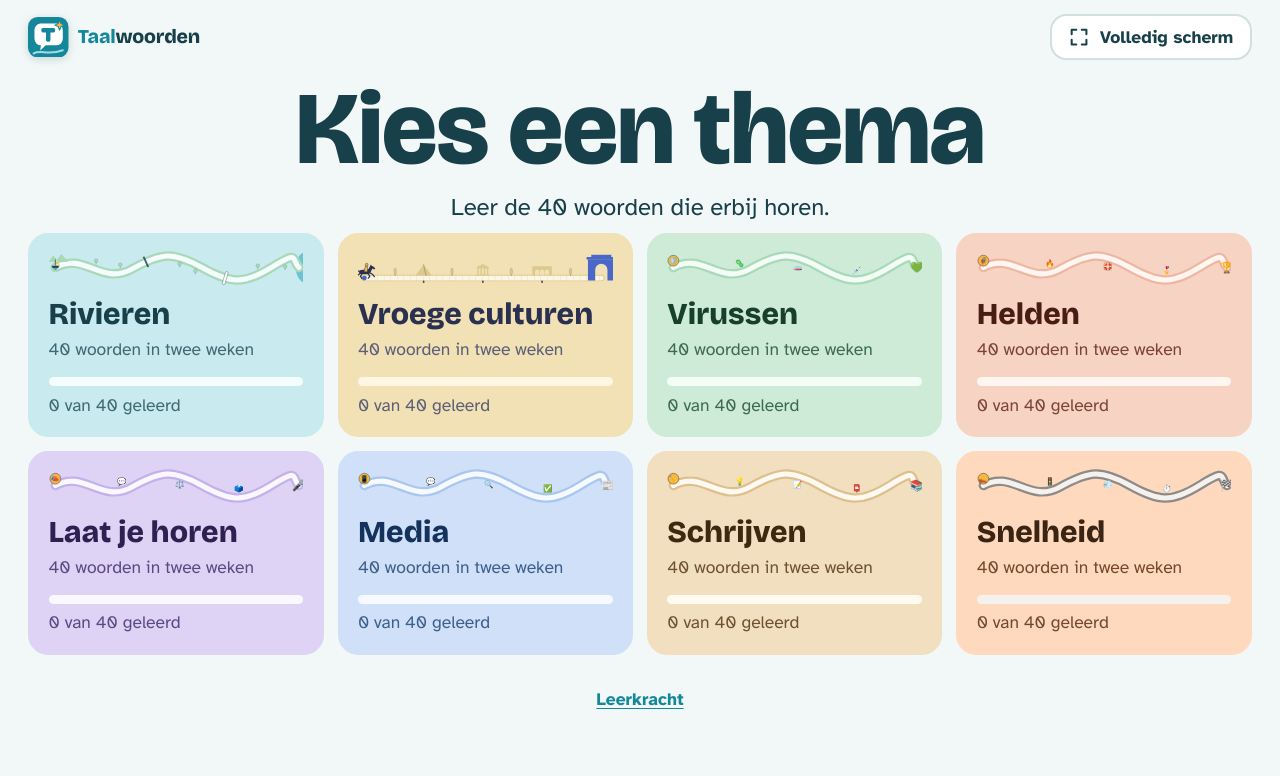
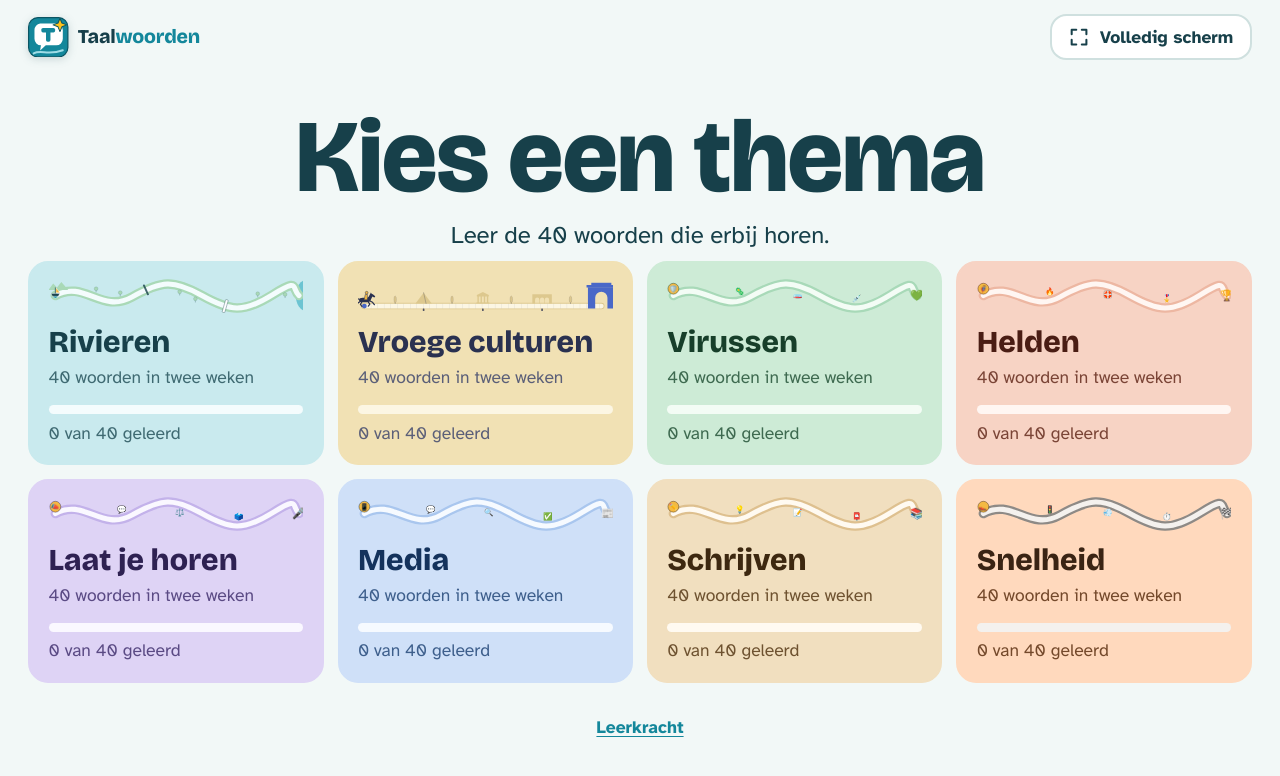
Before and after one commit to SandroMeertens/Taalwoorden-, a plain HTML site: page index.html in a window 1280 px wide. Drawn offline with nearby package versions, Linux system fonts and the light colour scheme.

Commit message:
Logo sterker (rand, grotere gele ster, Taal donker/woorden turquoise); browser mag kleuren niet omzetten; kop schuift niet meer onder het logo
Co-Authored-By: Claude Opus 5.5 <noreply@anthropic.com>
Claude-Session: https://claude.ai/code/session_01EtxAtM4nFfB6Y5W4quJdeT

```diff
--- a/index.html
+++ b/index.html
@@ -1,4 +1,4 @@
-<!doctype html><html lang="nl"><head><meta charset=utf8><title>Taalwoorden groep 8</title><link rel="manifest" href="manifest.webmanifest"><link rel="apple-touch-icon" href="apple-touch-icon.png"><meta name="apple-mobile-web-app-capable" content="yes"><meta name="mobile-web-app-capable" content="yes"><meta name="apple-mobile-web-app-title" content="Taalwoorden"><meta name="theme-color" content="#14879B"><meta name=viewport content="width=device-width,initial-scale=1,viewport-fit=cover"><style>:root{color-scheme:light;box-sizing:border-box;padding-top:env(safe-area-inset-top,0px);padding-bottom:env(safe-area-inset-bottom,0px)}html{scroll-padding-top:env(safe-area-inset-top,0px)}body{margin:0;padding:0;font:14px -apple-system,BlinkMacSystemFont,sans-serif;background:#fff;color:#000}img{max-width:100%}[hidden]:not([hidden=until-found i]){display:none!important}</style></head><body>
+<!doctype html><html lang="nl"><head><meta charset=utf8><meta name="color-scheme" content="only light"><title>Taalwoorden groep 8</title><link rel="manifest" href="manifest.webmanifest"><link rel="apple-touch-icon" href="apple-touch-icon.png"><meta name="apple-mobile-web-app-capable" content="yes"><meta name="mobile-web-app-capable" content="yes"><meta name="apple-mobile-web-app-title" content="Taalwoorden"><meta name="theme-color" content="#14879B"><meta name=viewport content="width=device-width,initial-scale=1,viewport-fit=cover"><style>:root{color-scheme:light;box-sizing:border-box;padding-top:env(safe-area-inset-top,0px);padding-bottom:env(safe-area-inset-bottom,0px)}html{scroll-padding-top:env(safe-area-inset-top,0px)}body{margin:0;padding:0;font:14px -apple-system,BlinkMacSystemFont,sans-serif;background:#fff;color:#000}img{max-width:100%}[hidden]:not([hidden=until-found i]){display:none!important}</style></head><body>
 <link rel="stylesheet" href="https://fonts.googleapis.com/css2?family=Atkinson+Hyperlegible:wght@400;700&family=Bricolage+Grotesque:opsz,wght@12..96,600;12..96,800&display=swap">
 <style>
 /* Layout: één scherm zonder scrollen. Bovenaan een smalle band (titel, meanderende rivier als voortgang, weekkeuze); daaronder één speelvlak dat de rest van het scherm vult. Alles schaalt mee met het scherm, van iPad tot digibord. */
@@ -15,7 +15,7 @@
   --display:"Bricolage Grotesque","Trebuchet MS",system-ui,sans-serif;
   --body:"Atkinson Hyperlegible",Verdana,system-ui,sans-serif;
   --fs-0:.95rem; --fs-1:1.0625rem; --fs-2:1.3rem; --fs-3:1.65rem; --fs-4:clamp(2rem,7vw,2.9rem);
-  color-scheme:light;
+  color-scheme:only light;
 }
 
 /* Elk thema heeft eigen kleuren. Rivieren gebruikt de basiskleuren hierboven. */
@@ -35,9 +35,9 @@
   --band:#FFD9BD;--on-band:#3A2414;--band-soft:#74492B;--band-line:rgba(58,36,20,.26);--rt-bank:#8E8A86;--rt-todo:#F4F1EE;--rt-done:#C4520E;--rt-goal:#C4520E;--tk-ink:#3A2414}
 
 /* ---------- Logo en intro-animatie ---------- */
-.lg{display:inline-flex;align-items:center;gap:.5rem;font-family:var(--display);font-weight:800;font-size:var(--fs-1);color:var(--ink);letter-spacing:-.01em}
+.lg{display:inline-flex;align-items:center;gap:.5rem;font-family:var(--display);font-weight:800;font-size:var(--fs-1);color:#14879B;letter-spacing:-.01em}
 .lg svg{width:2.2rem;height:2.2rem;flex:none;filter:drop-shadow(0 2px 4px rgba(16,60,70,.18))}
-.lg b{color:var(--river)}
+.lg b{color:#173F4A}
 #intro{position:fixed;inset:0;z-index:999;display:grid;place-items:center;overflow:hidden;cursor:pointer;color:#fff;transition:opacity .45s ease,transform .45s ease}
 #intro::before{content:"";position:absolute;inset:0;background:radial-gradient(120% 90% at 50% 38%,#1BA3B9 0%,#0F7186 46%,#0A4A5A 100%);transition:opacity .6s ease .1s}
 #intro .in-c{position:relative}
@@ -398,8 +398,11 @@ body[data-deep] .start .link{color:var(--on-band)}
   #stage.panel{overflow:auto;padding:1.1rem 1.4rem;gap:.75rem}
   .panel>*{flex-shrink:0}
   .home{flex:1}
-  .start{flex:1;justify-content:center;position:relative}
-  .start-bar{position:absolute;top:0;left:0;right:0}
+  /* Balk met logo blijft bovenaan in de stroom; de rest staat in het midden, maar schuift nooit onder de balk. */
+  .start{flex:1;justify-content:flex-start;position:relative}
+  .start-bar{position:static}
+  .start>.start-bar+*{margin-top:auto}
+  .start>:last-child{margin-bottom:auto}
   .modes{flex:1 1 auto;grid-auto-rows:1fr;max-height:40rem}
   .mode{justify-content:center}
   .panel>.card{flex:1 1 0;min-height:6rem}
@@ -1830,11 +1833,11 @@ var rsT=0;window.addEventListener("resize",function(){clearTimeout(rsT);rsT=setT
 
 /* ---------- Logo en intro ---------- */
 /* Het beeldmerk: een tekstballon met een T, een geel sterretje en de route eronder. */
-function logoSvg(){return '<svg viewBox="0 0 100 100" aria-hidden="true"><rect width="100" height="100" rx="24" fill="#14879B"/>'
+function logoSvg(){return '<svg viewBox="0 0 100 100" aria-hidden="true"><rect x="1.5" y="1.5" width="97" height="97" rx="23" fill="#14879B" stroke="#0B5563" stroke-width="3"/>'
  +'<path d="M14 90C32 80 50 96 86 82" fill="none" stroke="#9FDCE6" stroke-width="5" stroke-linecap="round"/>'
  +'<path d="M30 16h40a16 16 0 0 1 16 16v22a16 16 0 0 1-16 16H44l-14 13 2-13a16 16 0 0 1-16-16V32a16 16 0 0 1 14-16z" fill="#fff"/>'
  +'<rect x="33" y="27" width="34" height="11" rx="4" fill="#14879B"/><rect x="44.5" y="27" width="11" height="34" rx="4" fill="#14879B"/>'
- +'<path d="M78 8l3.6 8.4L90 20l-8.4 3.6L78 32l-3.6-8.4L66 20l8.4-3.6z" fill="#F4B942" stroke="#14879B" stroke-width="2.5" stroke-linejoin="round"/></svg>';}
+ +'<path d="M79 3l4.8 11.7L96 19.5l-12.2 4.8L79 36l-4.8-11.7L62 19.5l12.2-4.8z" fill="#FFC21A" stroke="#0B5563" stroke-width="2.5" stroke-linejoin="round"/></svg>';}
 function logoKlein(){return '<span class="lg">'+logoSvg()+'<span><b>Taal</b>woorden</span></span>';}
 /* Intro: één keer per keer dat de app opent, een paar seconden. Tikken of "Overslaan" stopt hem meteen.
    Wie op het apparaat minder beweging heeft ingesteld, krijgt hem niet. */
--- a/sw.js
+++ b/sw.js
@@ -1,5 +1,5 @@
 /* Taalwoorden werkt ook zonder internet. De pagina zelf: eerst online kijken (voor updates), anders de bewaarde versie. Lettertypes en plaatjes: uit de bewaarde versie. */
-var CACHE="taalwoorden-v12";
+var CACHE="taalwoorden-v13";
 self.addEventListener("install",function(e){e.waitUntil(caches.open(CACHE).then(function(c){return c.addAll(["./","./index.html","./manifest.webmanifest","./icon-192.png","./icon-512.png","./apple-touch-icon.png","./vendor/firebase.js"].map(function(u){return new Request(u,{cache:"reload"});}));}));self.skipWaiting();});
 self.addEventListener("activate",function(e){e.waitUntil(caches.keys().then(function(ks){return Promise.all(ks.filter(function(k){return k!==CACHE;}).map(function(k){return caches.delete(k);}));}).then(function(){return self.clients.claim();}));});
 self.addEventListener("fetch",function(e){var r=e.request;if(r.method!=="GET")return;var u=new URL(r.url);
```
Also changed, not shown: apple-touch-icon.png, icon-192.png, icon-512.png.
